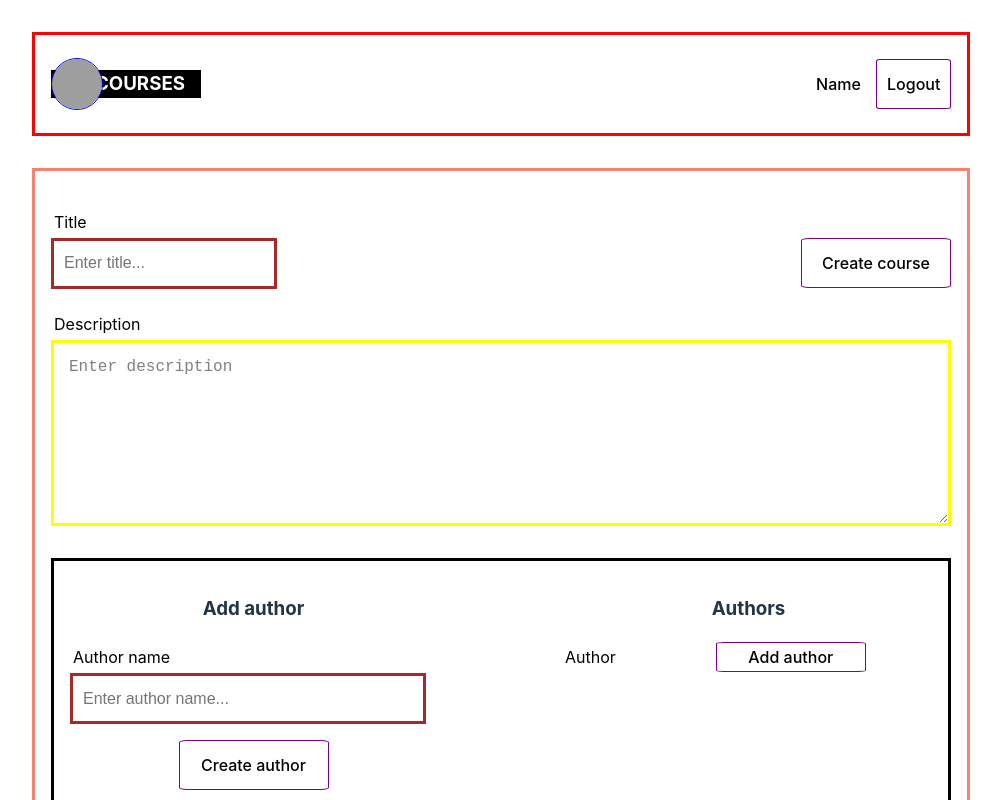
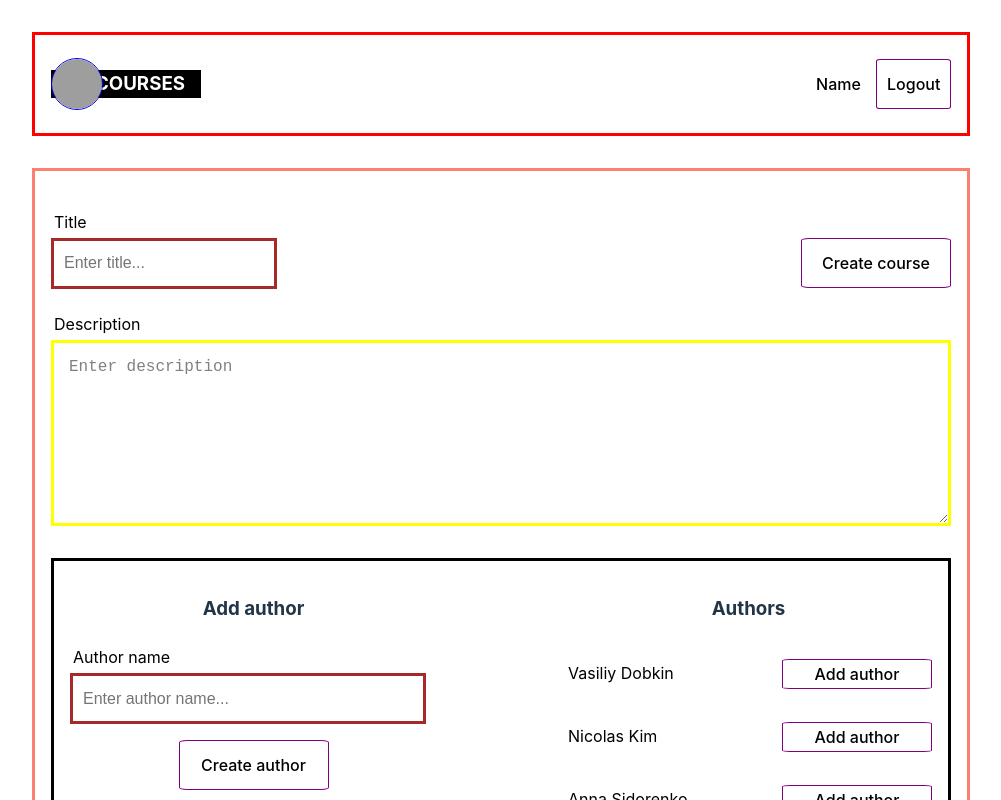
Before and after one commit to caoh29/epam, a React (Vite) app in the folder react/HT_1/courses-app/: page / in a window 1280 px wide. Both pictures are taken after typing "Sample" into the empty fields and a click on the button "Add new course". Shown: the top 800 px of the page, without its empty margins (139-1140 px from the left). Built offline with nearby package versions, Linux system fonts and the light colour scheme; grey boxes are pictures that could not be loaded.

Commit message:
sofar changing states

```diff
--- a/react/HT_1/courses-app/package.json
+++ b/react/HT_1/courses-app/package.json
@@ -11,7 +11,8 @@
   "dependencies": {
     "react": "^18.2.0",
     "react-dom": "^18.2.0",
-    "styled-components": "^5.3.9"
+    "styled-components": "^5.3.9",
+    "uuid": "^9.0.0"
   },
   "devDependencies": {
     "@types/react": "^18.0.28",
--- a/react/HT_1/courses-app/src/components/CreateCourse/CreateCourse.jsx
+++ b/react/HT_1/courses-app/src/components/CreateCourse/CreateCourse.jsx
@@ -2,6 +2,7 @@ import styled from "styled-components";
 import Input from "../../common/Input/Input";
 import Button from "../../common/Button/Button";
 import constants from "../../constants";
+import { v4 as uuidv4 } from 'uuid';
 import { useState } from "react";
 
 const CreateCourseContainer = styled.div`
@@ -67,18 +68,48 @@ const TextArea = styled.textarea`
     ${props => props.alignSelf ? `align-self: ${props.alignSelf};` : ""}
 `;
 
-const Paragrapgh = styled.p`
-    padding: 0;
-    color: ${props => props.color ? props.color : "black"};
-    font-size: ${props => props.fontSize ? props.fontSize : "1em"};
-    margin: ${props => props.margin ? props.margin : "0"};
-    text-align: ${props => props.textAlign ? props.textAlign : "left"};
-    ${props => props.gridColumn ? `grid-column: ${props.gridColumn};` : ""}
-    ${props => props.gridRow ? `grid-row: ${props.gridRow};` : ""}
-    ${props => props.alignSelf ? `align-self: ${props.alignSelf};` : ""}
-`;
+function CreateCourse (props) {
 
-function CreateCourse (props) {
+    let authorsList;
+    let courseAuthorsList;
+
+    const [authors, setAuthors] = useState(constants.mockedAuthorsList);
+    const [authorsInputValue, setAuthorsInputValue] = useState("");
+    const [courseAuthors, setCourseAuthors] = useState("Authors list is empty");
+
+    const  inputChangeHandler = (e) => {
+        setAuthorsInputValue(e.target.value);
+    };
+
+    const createAuthorHandler = () => {
+        if (authorsInputValue.length >= 2) {
+            constants.mockedAuthorsList.push({
+                id: uuidv4(),
+                name: authorsInputValue.toString()
+            })
+            setAuthorsInputValue('');
+        }
+    };
+
+    const addAuthorHandler = (e) => {
+        e.preventDefault();
+        console.log(constants.mockedAuthorsList.filter(el => el.name === e.target.firstChild.firstChild.textContent)[0].id);
+        console.log(authorsList);
+        setCourseAuthors([{
+            id: constants.mockedAuthorsList.filter(el => el.name === e.target.firstChild.firstChild.textContent)[0].id,
+            name: e.target.firstChild.firstChild.textContent
+        }]);
+        // console.log(courseAuthors);
+        // const index = authorsList.findIndex(el =>  el.name === e.target.firstChild.firstChild.textContent)
+        // authorsList.splice(index, index);
+        // setAuthors(authorsList);
+    };
+
+    const deleteAuthorHandler = (e) => {
+        e.preventDefault();
+        console.log(courseAuthorsList);
+        setAuthors(e.target)
+    };
 
     return (
         <CreateCourseContainer>
@@ -112,11 +143,13 @@ function CreateCourse (props) {
                         borderColor="brown"
                         width="90%"
                         placeHolder="Enter author name..."
+                        onChange={inputChangeHandler}
+                        value={authorsInputValue}
                     />
                     <Button
                         width="150px"
                         margin="1rem 0 0 0"
-                        onClick={() => {}}>
+                        onClick={createAuthorHandler}>
                             Create author
                     </Button>
                 </CellContainer>
@@ -128,31 +161,56 @@ function CreateCourse (props) {
                         width="90%"
                         placeHolder="Enter duration in minutes..."
                     />
-                    <Paragrapgh fontSize="1.5em" margin="1rem 0 0 0">
+                    <Label fontSize="1.5em" margin="1rem 0 0 0">
                         Duration: <span><b>00:00</b></span> hours
-                    </Paragrapgh>
+                    </Label>
                 </CellContainer>
                 <CellContainer display="flex" flexDirection="column" gridColumn="2" gridRow="1">
                     <h3>Authors</h3>
-                    <CellContainer display="flex">
-                        <Paragrapgh margin="0 100px 0 0" alignSelf="center">
-                            Author
-                        </Paragrapgh>
+                    {authorsList = authors.map(author => {
+                        return (
+                            <form key={author.id} onSubmit={addAuthorHandler}>
+                                <CellContainer display="flex" margin="1rem 0">
+                                    <Label margin="0 auto 0 0" alignSelf="center" width="auto">
+                                        {author.name}
+                                    </Label>
                                     <Button
                                         width="150px"
                                         height="30px"
                                         padding="0"
-                            onClick={() => {}}>
+                                        justifySelf="end">
                                             Add author
                                     </Button>
                                 </CellContainer>
+                            </form>
+                        );
+                    })}
+
                 </CellContainer>
                 <CellContainer display="flex" flexDirection="column" gridColumn="2" gridRow="2">
                     <h3>Course authors</h3>
-                    <CellContainer display="flex">
-                        <Paragrapgh margin="0 100px 0 0" alignSelf="center">
+                    {typeof courseAuthors === "string" ? <Label textAlign="center" width="auto">{courseAuthors}</Label> : courseAuthorsList = courseAuthors.map(author => {
+                        return (
+                            <form key={author.id} onSubmit={deleteAuthorHandler}>
+                                <CellContainer display="flex" margin="1rem 0">
+                                    <Label margin="0 auto 0 0" alignSelf="center" width="auto">
+                                        {author.name}
+                                    </Label>
+                                    <Button
+                                        width="150px"
+                                        height="30px"
+                                        padding="0"
+                                        justifySelf="end">
+                                            Delete author
+                                    </Button>
+                                </CellContainer>
+                            </form>
+                        );
+                    })}
+                    {/* <CellContainer display="flex">
+                        <Label margin="0 100px 0 0" alignSelf="center">
                             Author
-                        </Paragrapgh>
+                        </Label>
                         <Button
                             width="150px"
                             height="30px"
@@ -160,7 +218,7 @@ function CreateCourse (props) {
                             onClick={() => {}}>
                                 Delete author
                         </Button>
-                    </CellContainer>
+                    </CellContainer> */}
                 </CellContainer>
             </GridContainer2x2>
         </CreateCourseContainer>
```
Also changed, not shown: 1 other file (tests, documents, lock files or other folders). Lines whose indentation alone changed are shown as unchanged.
